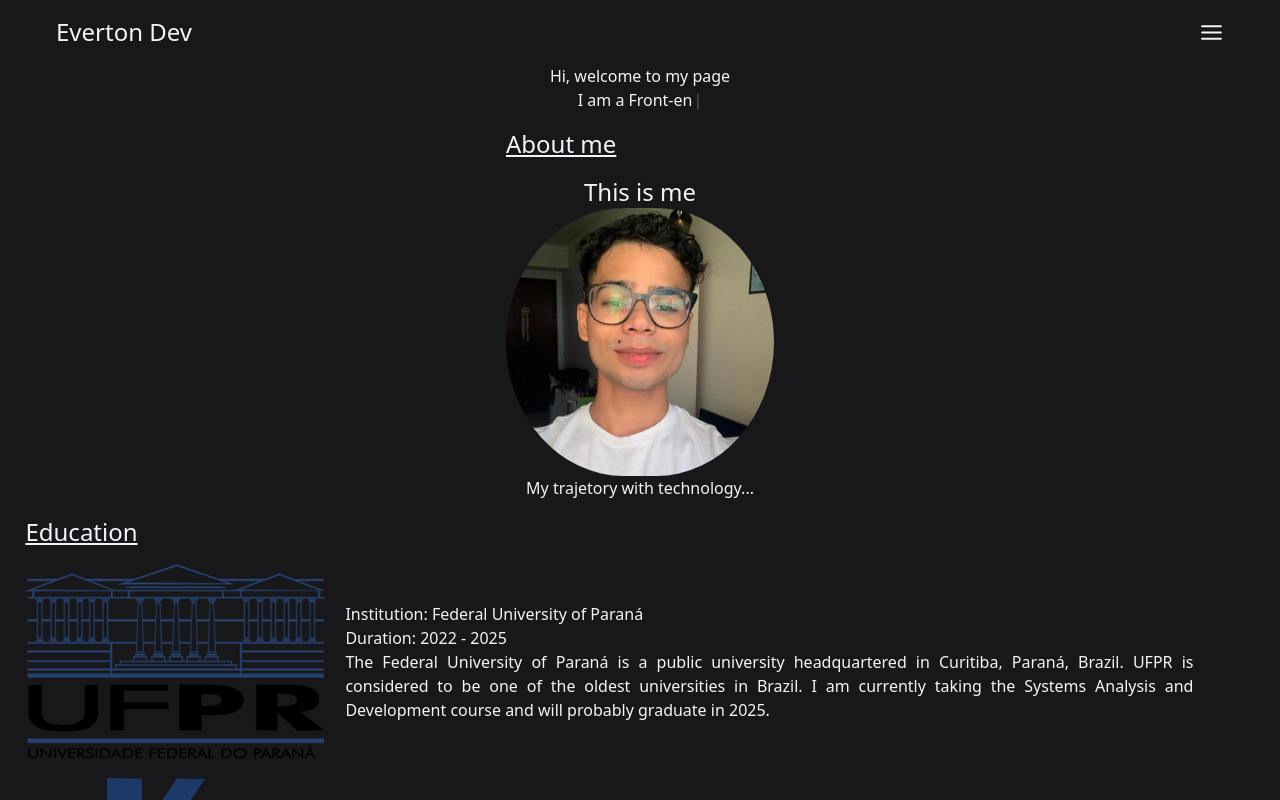
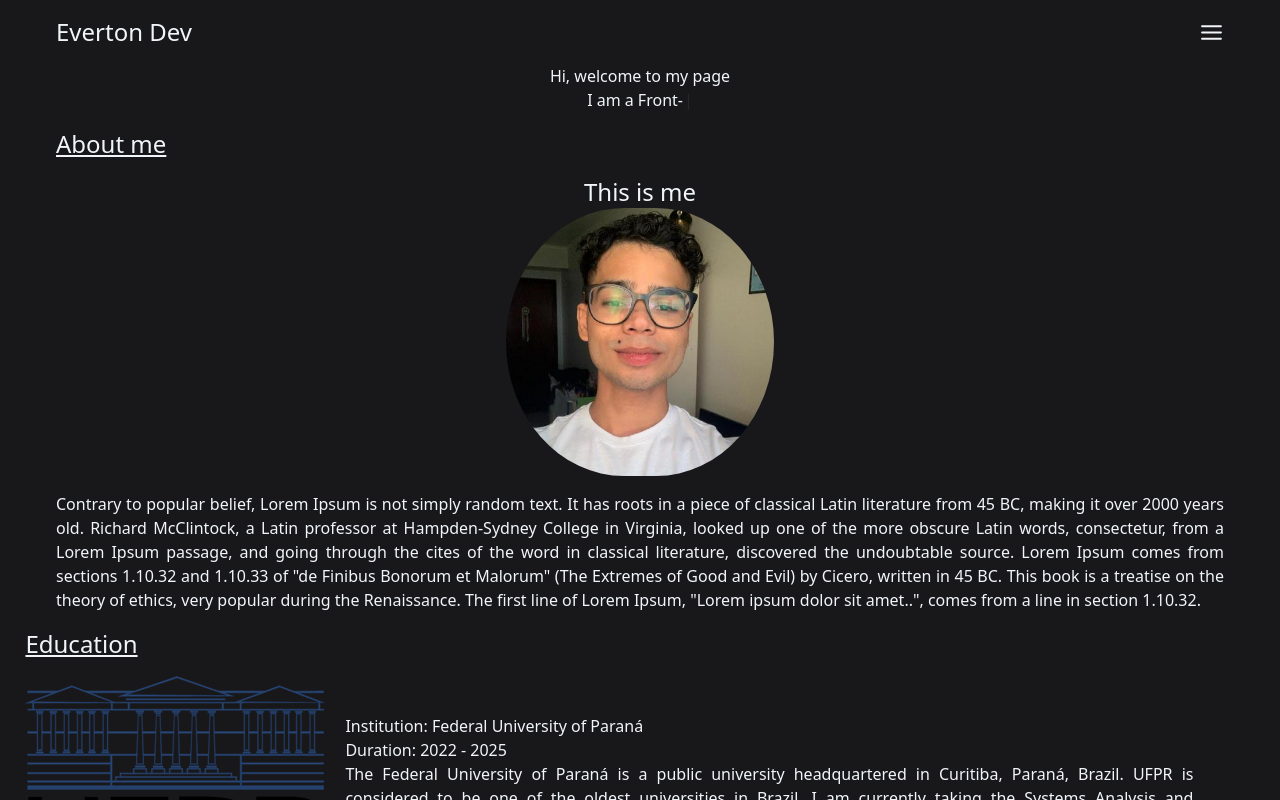
Before and after one commit to evertondsvieira/everton-dev, a React (Vite) app in the folder portifolio/: page / in a window 1280 px wide. Shown: the top 800 px of the page. Built offline with nearby package versions, Linux system fonts and the light colour scheme.

Commit message:
fix: fixed about width

```diff
--- a/portifolio/src/pages/About/index.tsx
+++ b/portifolio/src/pages/About/index.tsx
@@ -1,14 +1,14 @@
 const About = () => {
     return(
-        <div>
+        <div id="about">
             <h1 className="text-left text-2xl mx-4 my-4 underline text-slate-100">About me</h1>
-            <div className="flex items-center justify-center flex-col text-slate-100">
+            <div className="flex items-center justify-center flex-col text-slate-100 max-w-[1200px]">
                 <div>
                     <h2 className="text-center text-2xl">This is me</h2>
                     <img className="w-[300px] border-separate px-4 rounded-full" src="perfil.jpg" alt="Foto de perfil"/>
                 </div>
-                <div className="flex items-center justify-center">
-                    <p className="">My trajetory with technology...</p>
+                <div className="flex items-center justify-center laptop:mx-4">
+                    <p className="text-justify mx-4 mt-4 laptop:mx-0">Contrary to popular belief, Lorem Ipsum is not simply random text. It has roots in a piece of classical Latin literature from 45 BC, making it over 2000 years old. Richard McClintock, a Latin professor at Hampden-Sydney College in Virginia, looked up one of the more obscure Latin words, consectetur, from a Lorem Ipsum passage, and going through the cites of the word in classical literature, discovered the undoubtable source. Lorem Ipsum comes from sections 1.10.32 and 1.10.33 of "de Finibus Bonorum et Malorum" (The Extremes of Good and Evil) by Cicero, written in 45 BC. This book is a treatise on the theory of ethics, very popular during the Renaissance. The first line of Lorem Ipsum, "Lorem ipsum dolor sit amet..", comes from a line in section 1.10.32.</p>
                 </div>
             </div>
         </div>
```
